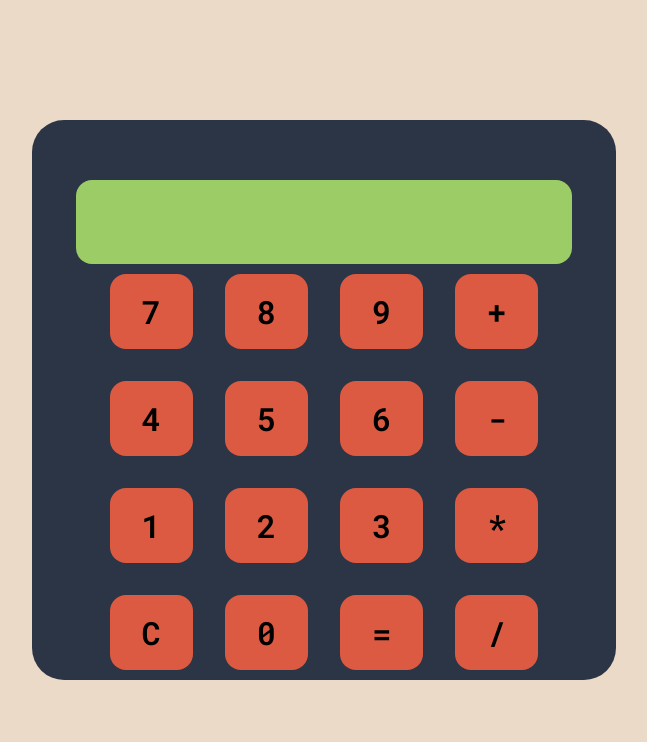
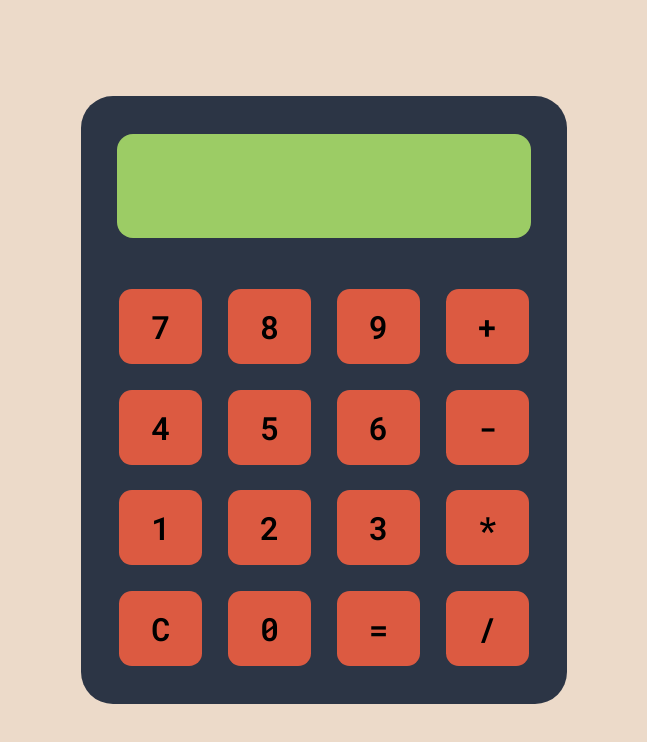
Before and after one commit to lucaschini/Calculator, a plain HTML site: page calculator.html in a window 1280 px wide. Shown: the whole page, without its empty margins (316-963 px from the left). Drawn offline with Linux system fonts and the light colour scheme.

Commit message:
Unit Changes

```diff
--- a/css/style.css
+++ b/css/style.css
@@ -36,8 +36,8 @@ body {
 }
 
 .calc-body {
-  width: 584.141px;
-  height: 70vh;
+  min-width: 35vw;
+  min-height: 60vh;
   background-color: #2c3545;
   border-radius: 2rem;
 
@@ -49,31 +49,40 @@ body {
 
 .viewfinder {
   width: 85%;
-  height: 15%;
+  height: 13vh;
   background-color: #9ccc65;
   border-radius: 1rem;
-  margin: 3rem 0 0 0;
+  margin: 3vmax;
 }
 
 .buttons {
-  width: 85%;
-  height: 70%;
+  min-width: 85%;
   display: flex;
-  justify-content: center;
+  justify-content: flex-start;
   align-items: center;
   flex-direction: column;
+  margin: 0 2vmax 2vmax 2vmax;
 }
-.buttons div{
+.buttons div {
   display: flex;
   flex-wrap: nowrap;
 }
 
 .buttons button {
-  padding: 1rem 2rem;
+  padding: 2vh 4vh;
   font-family: "roboto-600";
   font-size: 2rem;
   background-color: #dc5a41;
   border: none;
-  border-radius: 1rem;
-  margin: 1rem;
+  border-radius: 1vmax;
+  margin: 1vmax;
 }
+
+@media screen and (max-width: 600px) {
+  .buttons button {
+    padding: 1vmax 2vmax;
+  }
+  .calc-body{
+    justify-content: center;
+  }
+}
```
